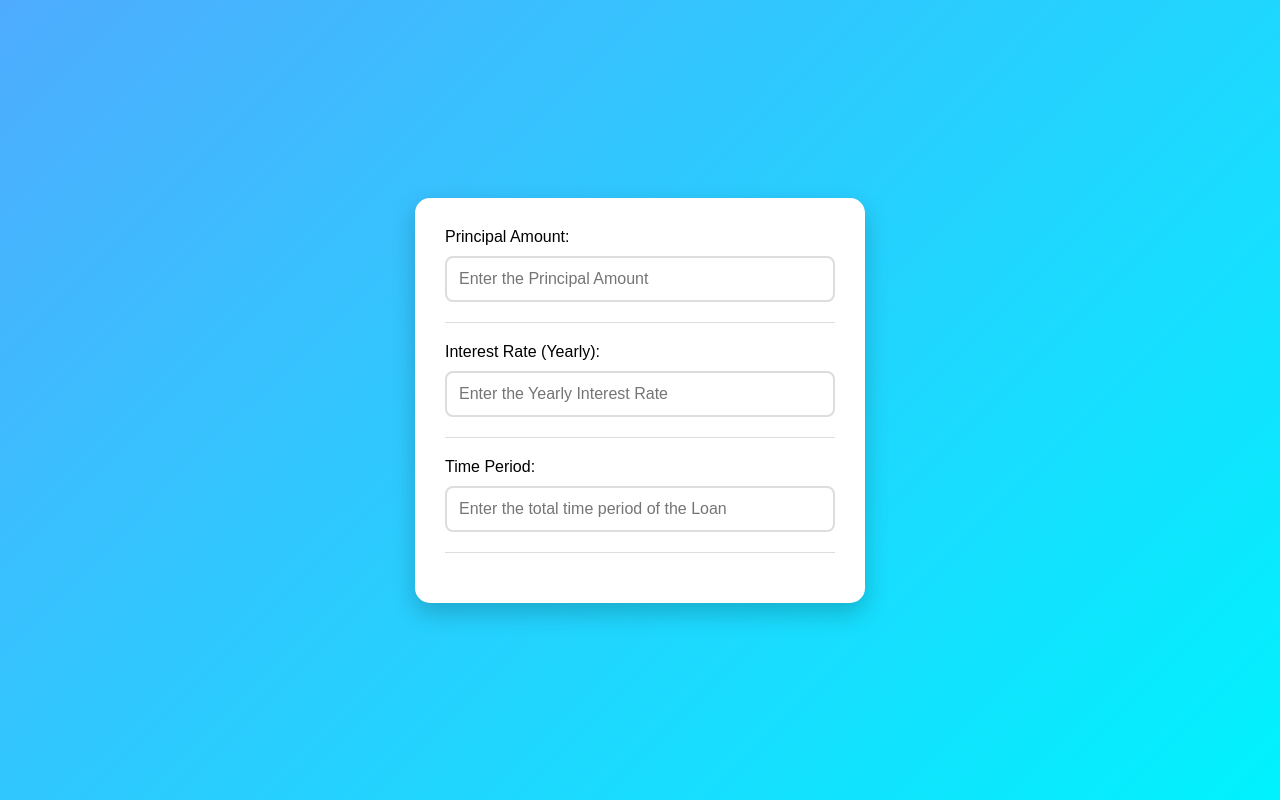
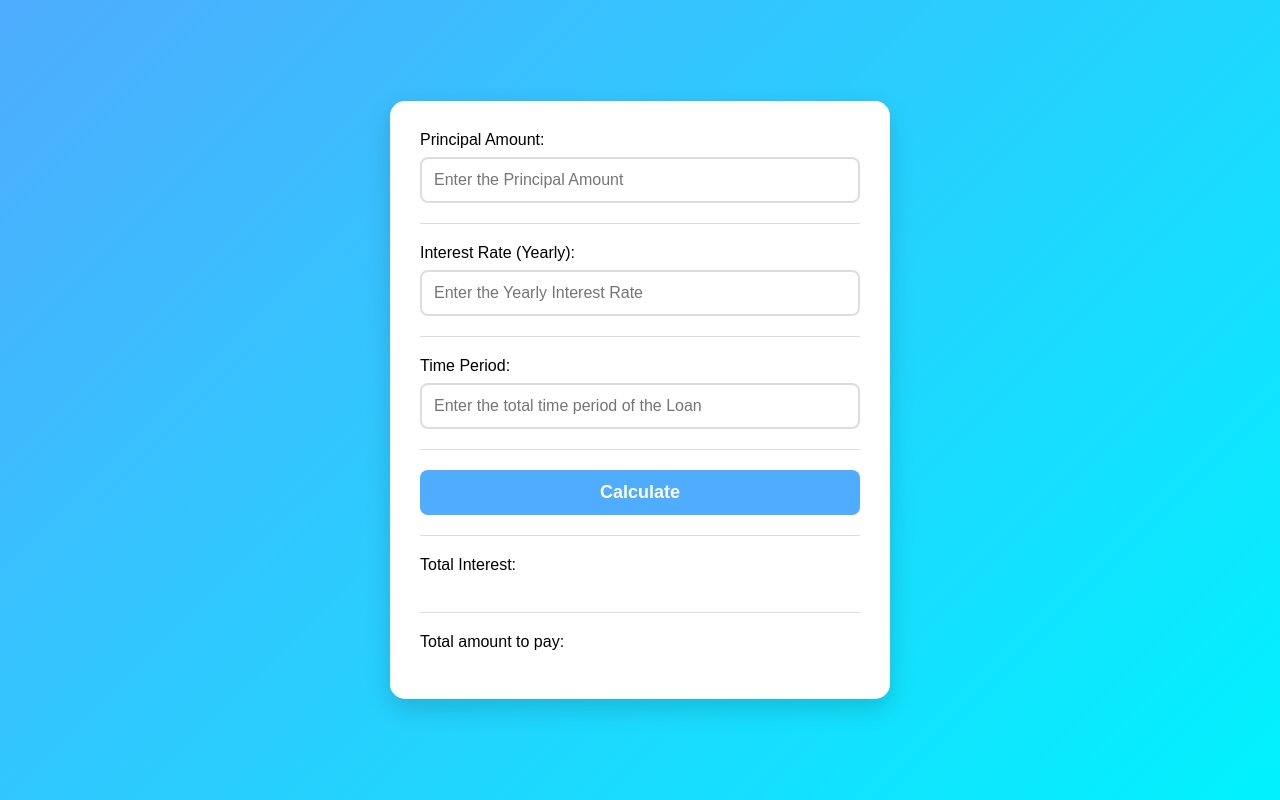
Before and after one commit to Akash750sarkar/interestCalculator, a plain HTML site: page index.html in a window 1280 px wide. Drawn offline with Linux system fonts and the light colour scheme.

Commit message:
modified htlm css and added the javascript and now it is completed as an interest calculator app

```diff
--- a/index.html
+++ b/index.html
@@ -15,7 +15,13 @@
         <hr>
         Time Period: <input id="time" type="number" placeholder="Enter the total time period of the Loan"><br>
         <hr>
-        <h1 id="Total"></h1>
+        <button type="button" onclick="calculate()">Calculate</button>
+        <hr>
+        Total Interest:<h1 id="interest"></h1><br>
+        <hr>
+        Total amount to pay:<h1 id="total"></h1><br>
+
+
     </form>
 
     <script src="index.js"></script>
--- a/index.js
+++ b/index.js
@@ -0,0 +1,12 @@
+function calculate() {
+    let p = Number(document.querySelector("#Principal").value);
+    let r = Number(document.querySelector("#rate").value);
+    let time = Number(document.querySelector("#time").value);
+
+    let interest = (p * r * time) / 100;
+    let total = p + interest;
+
+    document.querySelector("#interest").textContent = interest;
+
+    document.querySelector("#total").textContent = total;
+}
--- a/style.css
+++ b/style.css
@@ -1,51 +1,85 @@
-*{
+* {
   margin: 0;
   padding: 0;
   box-sizing: border-box;
   font-family: Arial, Helvetica, sans-serif;
 }
 
-body{
-    height: 100vh;
+body {
+  min-height: 100vh;
   display: flex;
   justify-content: center;
   align-items: center;
   background: linear-gradient(135deg, #4facfe, #00f2fe);
+  padding: 20px;
 }
 
-form{
+form {
+  width: 500px;
   background: white;
   padding: 30px;
   border-radius: 15px;
-    box-shadow: 0 10px 25px rgba(0,0,0,0.2);
-    width: 450px;
+  box-shadow: 0 10px 25px rgba(0, 0, 0, 0.15);
 }
 
-input{
+label {
+  font-weight: bold;
+}
+
+input {
   width: 100%;
   padding: 12px;
-    margin-top: 10px;
+  margin-top: 8px;
   border: 2px solid #ddd;
   border-radius: 8px;
   font-size: 16px;
+}
+
+input:focus {
+  outline: none;
+  border-color: #4facfe;
+}
+
+button {
+  width: 100%;
+  padding: 12px;
+  border: none;
+  border-radius: 8px;
+  background: #4facfe;
+  color: white;
+  font-size: 18px;
+  font-weight: bold;
+  cursor: pointer;
   transition: 0.3s;
 }
 
-input:focus{
-    outline: none;
-    border-color: #87c4f9;
-    box-shadow: 0 0 8px rgba(79,172,254,0.4);
+button:hover {
+  background: #2196f3;
 }
 
-hr{
+.result-box {
+  margin-top: 20px;
+}
+
+.result-box h3 {
+  margin-bottom: 10px;
+  color: #333;
+}
+
+.result {
+  width: 100%;
+  min-height: 50px;
+  background: #f5f5f5;
+  border-radius: 8px;
+  padding: 12px;
+  font-size: 22px;
+  text-align: center;
+  font-weight: bold;
+  color: #2c3e50;
+}
+
+hr {
   margin: 20px 0;
   border: none;
   border-top: 1px solid #ddd;
 }
-
-h1{
-    margin-top: 20px;
-    text-align: center;
-    color: #2c3e50;
-    font-size: 28px;
-}
```
Lines whose indentation alone changed are shown as unchanged.
